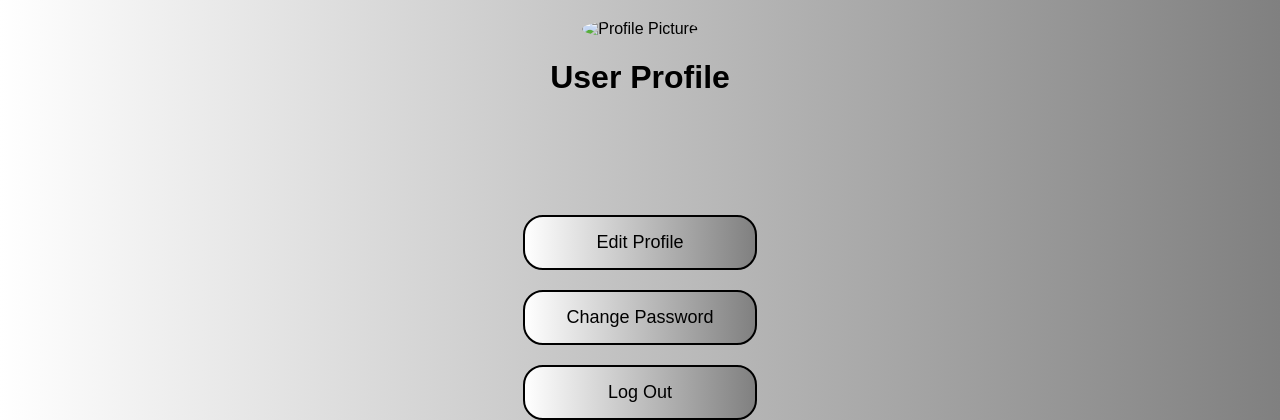
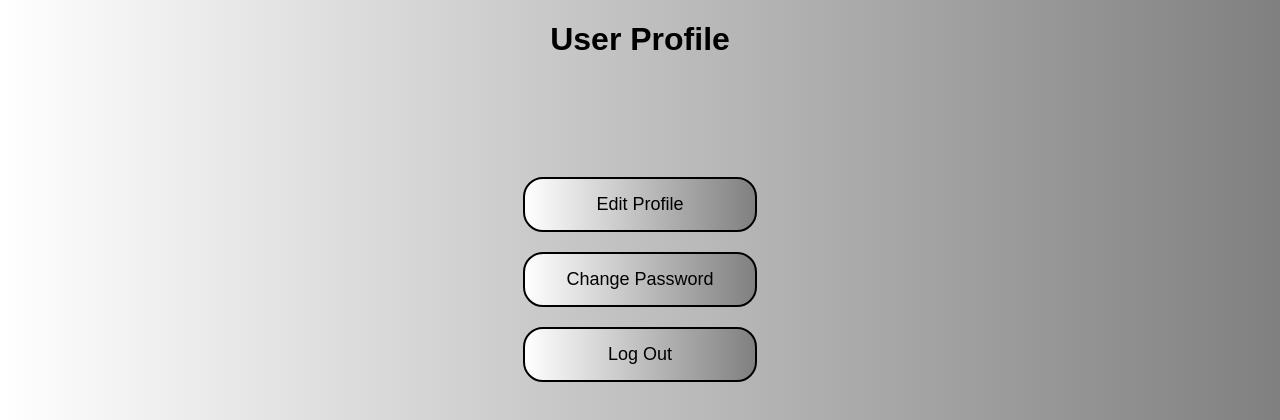
Before and after one commit to m1a5leep/BoostBuddy, a Flask app: page /profile in a window 1280 px wide. Shown: the top 420 px of the page. Run offline with Flask 3, Linux system fonts and the light colour scheme.

Commit message:
delete and change some lines

```diff
--- a/Boost Buddy Project/static/css/profile.css
+++ b/Boost Buddy Project/static/css/profile.css
@@ -5,17 +5,8 @@ body {
     padding: 0;
 }
 
-.profile-pic-container {
-    text-align: center;
-    margin-bottom: 20px;
-    margin-top: 20px;
-}
 
-.profile-pic-container img {
-    width: 200px;
-    height: 200px;
-    border-radius: 50%;
-}
+
 
 h1 {
     text-align: center;
--- a/Boost Buddy Project/templates/edit_profile.html
+++ b/Boost Buddy Project/templates/edit_profile.html
@@ -19,8 +19,7 @@
             <label for="bio">Bio:</label><br>
             <textarea id="bio" name="bio" rows="4" cols="50">Current Bio</textarea><br><br>
 
-            <label for="profile_pic">Profile Picture:</label>
-            <input type="file" id="profile_pic" name="profile_pic"><br><br>
+
 
             <input type="submit" value="Save Changes">
         </form>
--- a/Boost Buddy Project/templates/profile.html
+++ b/Boost Buddy Project/templates/profile.html
@@ -7,9 +7,7 @@
     <link rel="stylesheet" type="text/css" href="{{ url_for('static', filename='css/profile.css') }}">
 </head>
 <body>
-    <div class="profile-pic-container">
-        <img src="{{ profile_pic }}" alt="Profile Picture">
-    </div>
+
     <h1>User Profile</h1>
     <div class="button-container">
         <a href="{{ url_for('edit_profile') }}" class="button">Edit Profile</a>
--- a/Boost Buddy Project/test.py
+++ b/Boost Buddy Project/test.py
@@ -1,15 +1,4 @@
-import os
 from flask import Flask, redirect, url_for, render_template, request, flash
-from werkzeug.utils import secure_filename
-
-app = Flask(__name__)
-app.secret_key = 'supersecretkey'
-app.config['UPLOAD_FOLDER'] = 'static/uploads/'
-app.config['ALLOWED_EXTENSIONS'] = {'png', 'jpg', 'jpeg', 'gif'}
-
-def allowed_file(filename):
-    return '.' in filename and filename.rsplit('.', 1)[1].lower() in app.config['ALLOWED_EXTENSIONS']
-
 
 
 app = Flask(__name__)
@@ -107,15 +96,7 @@ def edit_profile():
         email = request.form['email']
         bio = request.form['bio']
 
-        if 'profile_pic' in request.files:
-            file = request.files['profile_pic']
-            if file and allowed_file(file.filename):
-                filename = secure_filename(file.filename)
-                file.save(os.path.join(app.config['UPLOAD_FOLDER'], 'profile_pic.jpg'))
-            else:
-                flash('Invalid file type')
 
-        # Process the form data (e.g., update user profile in the database)
 
         return redirect(url_for('index'))
     return render_template('edit_profile.html')
@@ -127,14 +108,14 @@ def change_password():
         new_password = request.form['new_password']
         confirm_password = request.form['confirm_password']
 
-        # Process the form data (e.g., change user password in the database)
+
 
         return redirect(url_for('index'))
     return render_template('change_password.html')
 
 @app.route('/logout')
 def logout():
-    # Handle the logout process
+
 
     return redirect(url_for('index'))
 
```
